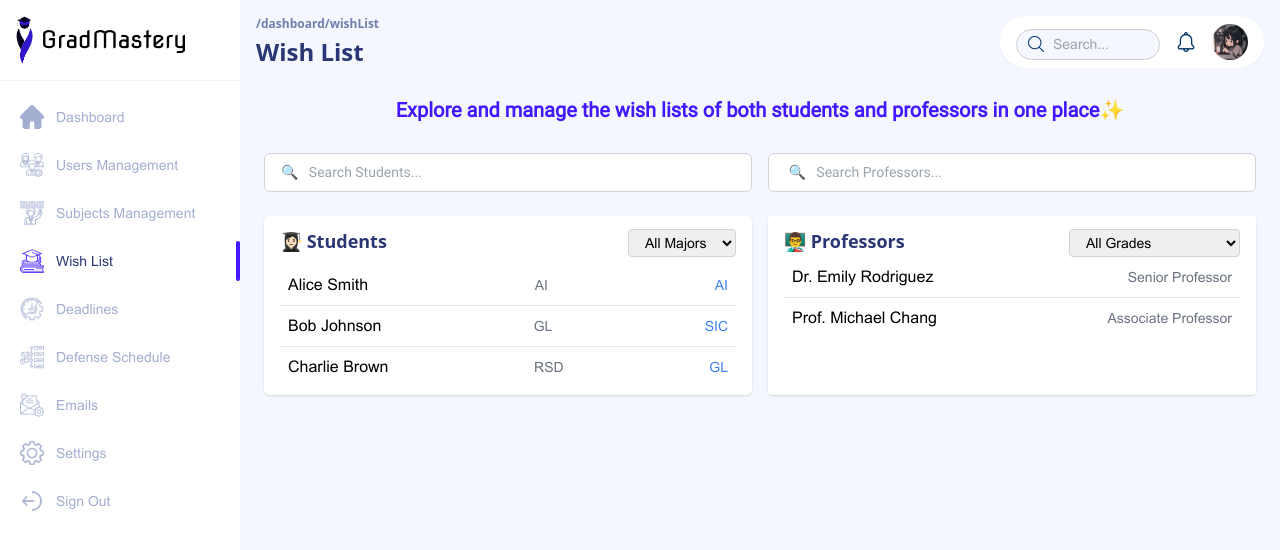
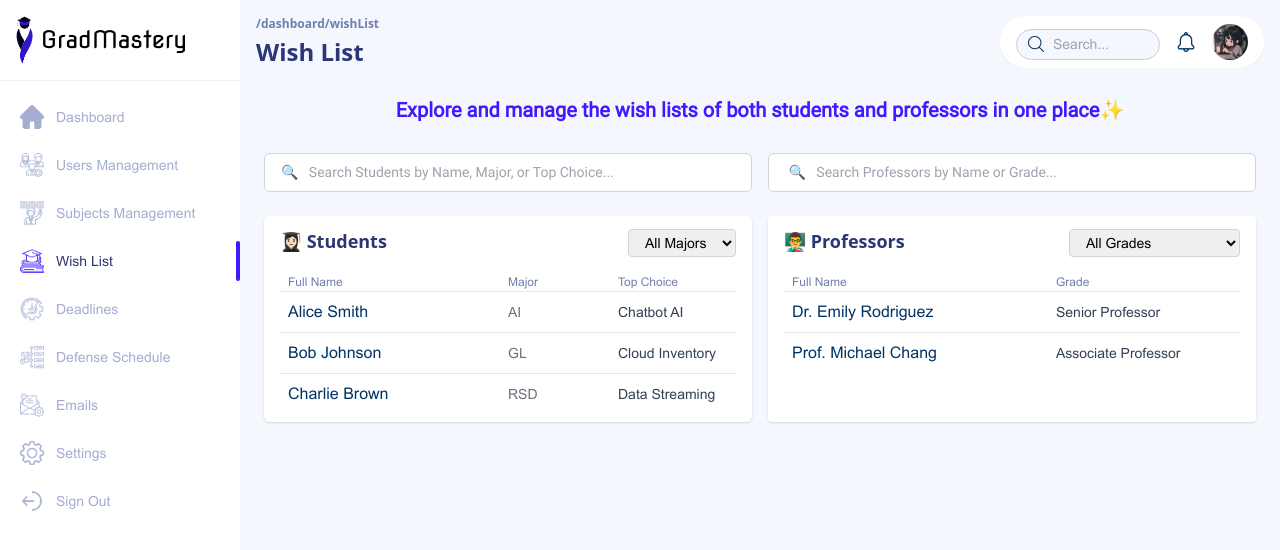
Before and after one commit to MarwaBchm/pfe-front, a React (Vite) app in the folder pfe-frontend/: page /dashboard/wishList in a window 1280 px wide. Shown: the top 550 px of the page. Built offline with nearby package versions, Linux system fonts and the light colour scheme.

Commit message:
up4
Admin wish list done

```diff
--- a/pfe-frontend/src/components/ui/AdminWishList.jsx
+++ b/pfe-frontend/src/components/ui/AdminWishList.jsx
@@ -5,19 +5,19 @@ const mockStudents = [
     id: 1,
     name: "Alice Smith",
     major: "AI",
-    topChoice: "AI",
+    topChoice: "Chatbot AI",
   },
   {
     id: 2,
     name: "Bob Johnson",
     major: "GL",
-    topChoice: "SIC",
+    topChoice: "Cloud Inventory",
   },
   {
     id: 3,
     name: "Charlie Brown",
     major: "RSD",
-    topChoice: "GL",
+    topChoice: "Data Streaming",
   },
 ];
 
@@ -44,9 +44,10 @@ function AdminWishList() {
 
   const filteredStudents = useMemo(() => {
     return mockStudents.filter((student) => {
-      const matchesSearch = student.name
-        .toLowerCase()
-        .includes(studentSearch.toLowerCase());
+      const matchesSearch =
+        student.name.toLowerCase().includes(studentSearch.toLowerCase()) ||
+        student.major.toLowerCase().includes(studentSearch.toLowerCase()) ||
+        student.topChoice.toLowerCase().includes(studentSearch.toLowerCase());
       const matchesMajor =
         majorFilter === "All" || student.major === majorFilter;
       return matchesSearch && matchesMajor;
@@ -55,9 +56,9 @@ function AdminWishList() {
 
   const filteredProfessors = useMemo(() => {
     return mockProfessors.filter((professor) => {
-      const matchesSearch = professor.name
-        .toLowerCase()
-        .includes(professorSearch.toLowerCase());
+      const matchesSearch =
+        professor.name.toLowerCase().includes(professorSearch.toLowerCase()) ||
+        professor.grade.toLowerCase().includes(professorSearch.toLowerCase());
       const matchesGrade =
         gradeFilter === "All" || professor.grade === gradeFilter;
       return matchesSearch && matchesGrade;
@@ -74,7 +75,7 @@ function AdminWishList() {
       <div className="flex gap-4 mb-6">
         <input
           type="text"
-          placeholder="🔍   Search Students..."
+          placeholder="🔍   Search Students by Name, Major, or Top Choice..."
           value={studentSearch}
           onChange={(e) => setStudentSearch(e.target.value)}
           className="border border-gray-300 rounded-md px-4 py-2 w-full focus:outline-none focus:border-blue-4 text-blue-2 font-Roboto"
@@ -82,7 +83,7 @@ function AdminWishList() {
 
         <input
           type="text"
-          placeholder=" 🔍   Search Professors..."
+          placeholder=" 🔍   Search Professors by Name or Grade..."
           value={professorSearch}
           onChange={(e) => setProfessorSearch(e.target.value)}
           className="border border-gray-300 rounded-md px-4 py-2 w-full focus:outline-none focus:border-blue-4 text-blue-2 font-Roboto"
@@ -108,21 +109,30 @@ function AdminWishList() {
               <option value="RSD">RSD</option>
             </select>
           </div>
+          <div className=" flex justify-between items-center p-2 pb-0 border-b  text-gray-2 text-12 font-medium">
+            <h2 className=" w-1/2">Full Name </h2>
+            <h2 className=" w-1/4">Major </h2>
+            <h2 className=" w-1/4">Top Choice</h2>
+          </div>
           {filteredStudents.map((student) => (
             <div
               key={student.id}
               className="flex justify-between items-center p-2 border-b last:border-none cursor-pointer hover:bg-gray-100"
               onClick={() => setSelectedStudent(student)}
             >
-              <span>{student.name}</span>
-              <span className="text-sm text-gray-500">{student.major}</span>
-              <span className="text-sm text-blue-500">{student.topChoice}</span>
+              <span className=" w-1/2 text-blue-1 text-16">{student.name}</span>
+              <span className="text-sm text-gray-500 w-1/4 ">
+                {student.major}
+              </span>
+              <span className="text-sm text-slate-700 w-1/4">
+                {student.topChoice}
+              </span>
             </div>
           ))}
         </div>
 
         <div className="bg-white shadow rounded py-2 px-4">
-          <div className=" flex flex-row  justify-between items-center w-full ">
+          <div className=" flex flex-row  justify-between items-center w-full mb-2 ">
             <h2 className="text-lg font-semibold font-sans text-blue-2 ">
               {" "}
               👨‍🏫 Professors
@@ -137,14 +147,22 @@ function AdminWishList() {
               <option value="Associate Professor">Associate Professor</option>
             </select>
           </div>
+          <div className=" flex justify-between items-center p-2 pb-0 border-b  text-gray-2 text-12 font-medium">
+            <h2 className=" w-3/5">Full Name </h2>
+            <h2 className=" w-2/5">Grade </h2>
+          </div>
           {filteredProfessors.map((professor) => (
             <div
               key={professor.id}
               className="flex justify-between items-center p-2 border-b last:border-none cursor-pointer hover:bg-gray-100"
               onClick={() => setSelectedProfessor(professor)}
             >
-              <span>{professor.name}</span>
-              <span className="text-sm text-gray-500">{professor.grade}</span>
+              <span className=" w-3/5 text-blue-1 text-16">
+                {professor.name}
+              </span>
+              <span className="text-sm text-slate-700 w-2/5">
+                {professor.grade}
+              </span>
             </div>
           ))}
         </div>
```
